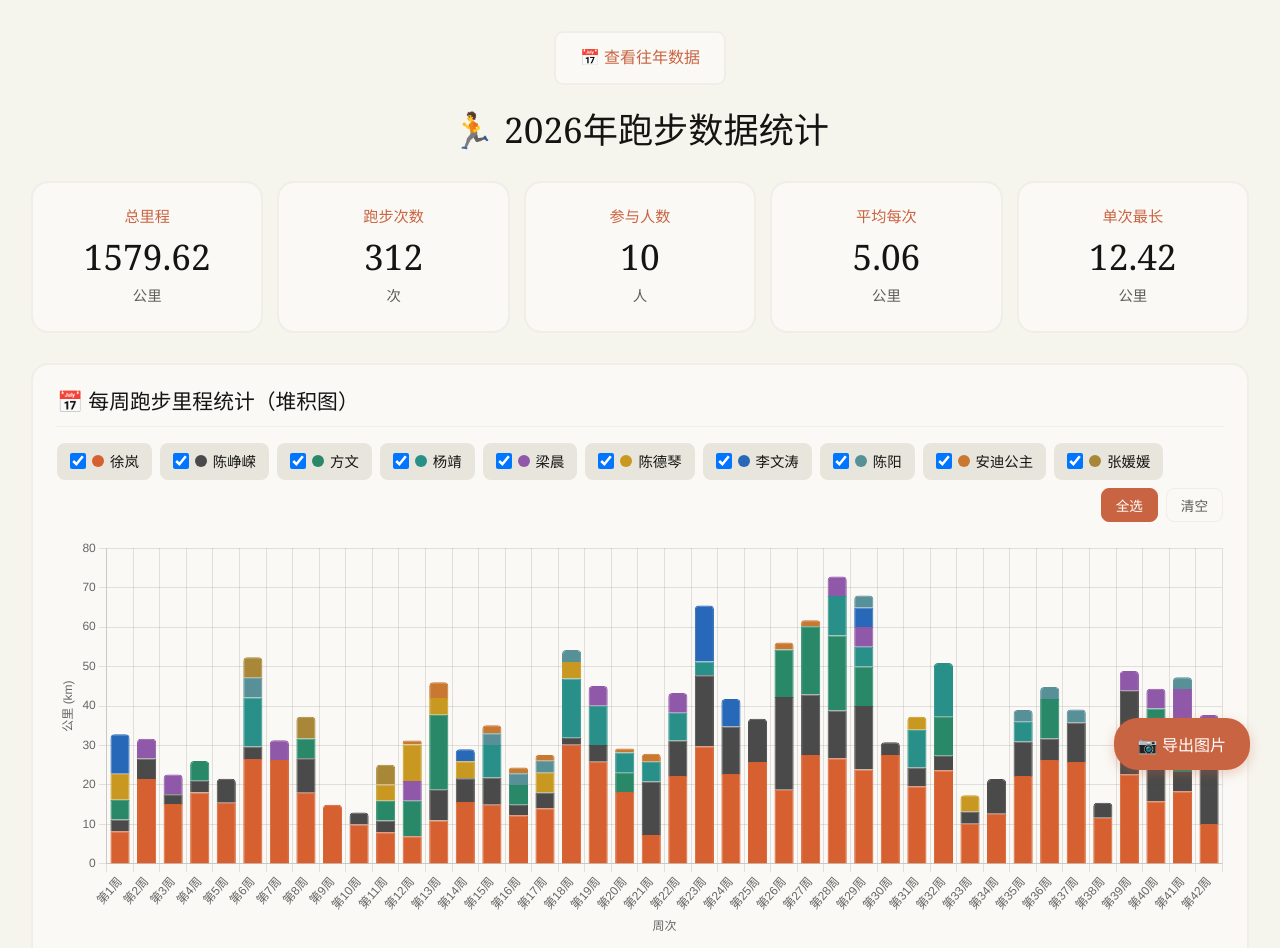
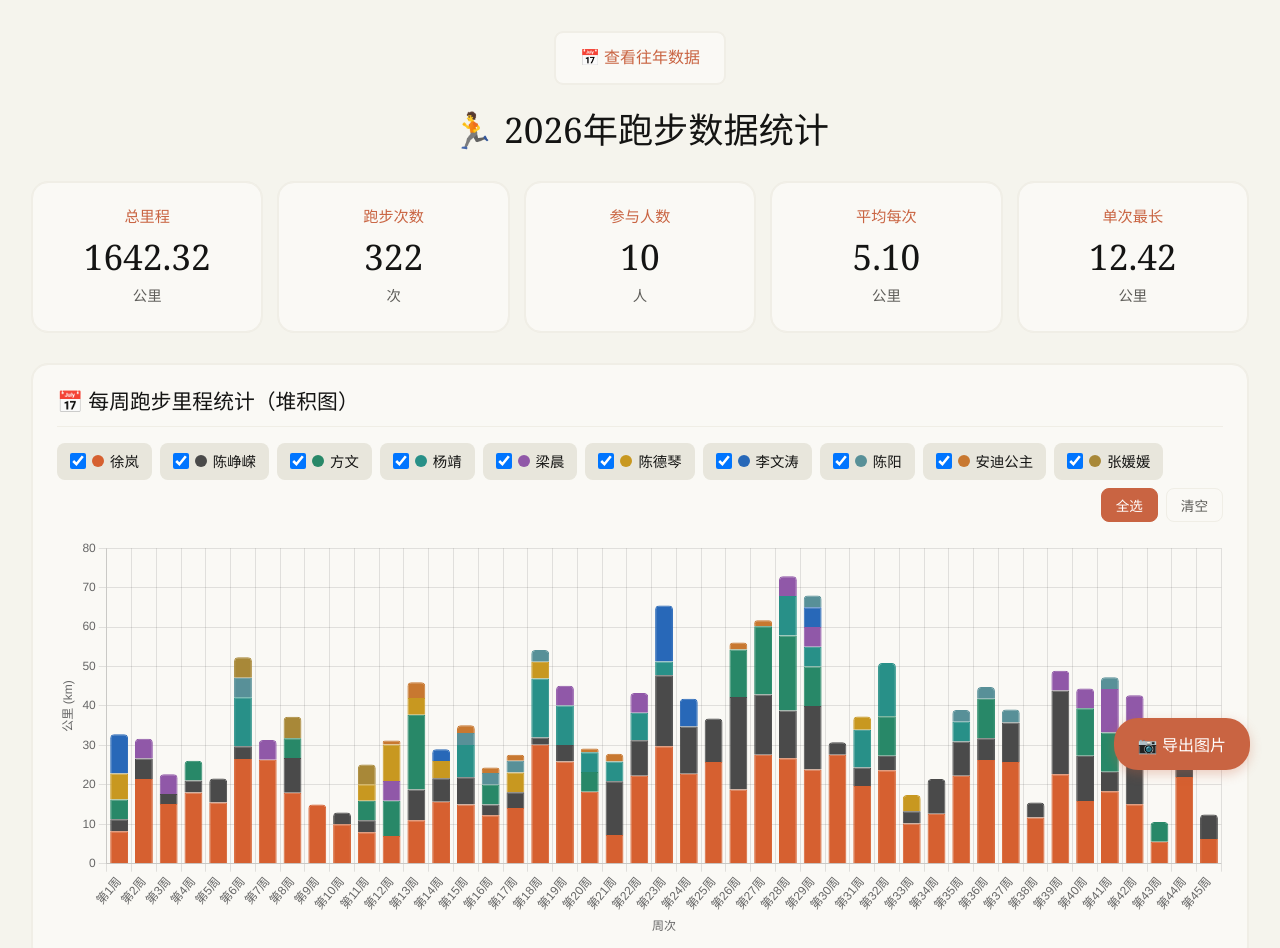
Before and after one commit to Fred-Chan/RunningClubITCCC, a plain HTML site: page index.html in a window 1280 px wide. Shown: the top 948 px of the page. Drawn offline with nearby package versions, Linux system fonts and the light colour scheme.

Commit message:
feat: 更新10-11月跑步数据(接龙29条)

```diff
--- a/index.html
+++ b/index.html
@@ -1651,6 +1651,16 @@
             { id: 310, name: '梁晨', date: '1017', distance: 5.5, unit: 'km' },
             { id: 311, name: '陈峥嵘', date: '1014', distance: 5.4, unit: 'km' },
             { id: 312, name: '陈峥嵘', date: '1015', distance: 7, unit: 'km' },
+            { id: 313, name: '徐岚', date: '1018', distance: 5, unit: 'km' },
+            { id: 314, name: '徐岚', date: '1022', distance: 5.6, unit: 'km' },
+            { id: 315, name: '方文', date: '1024', distance: 5, unit: 'km' },
+            { id: 316, name: '徐岚', date: '1027', distance: 6.2, unit: 'km' },
+            { id: 317, name: '徐岚', date: '1029', distance: 5.8, unit: 'km' },
+            { id: 318, name: '徐岚', date: '1101', distance: 10, unit: 'km' },
+            { id: 319, name: '梁晨', date: '1101', distance: 6.5, unit: 'km' },
+            { id: 320, name: '徐岚', date: '1103', distance: 6.3, unit: 'km' },
+            { id: 321, name: '陈峥嵘', date: '1101', distance: 6.1, unit: 'km' },
+            { id: 322, name: '陈峥嵘', date: '1102', distance: 6.2, unit: 'km' },
         ];
         let rawData = [];
 
```
